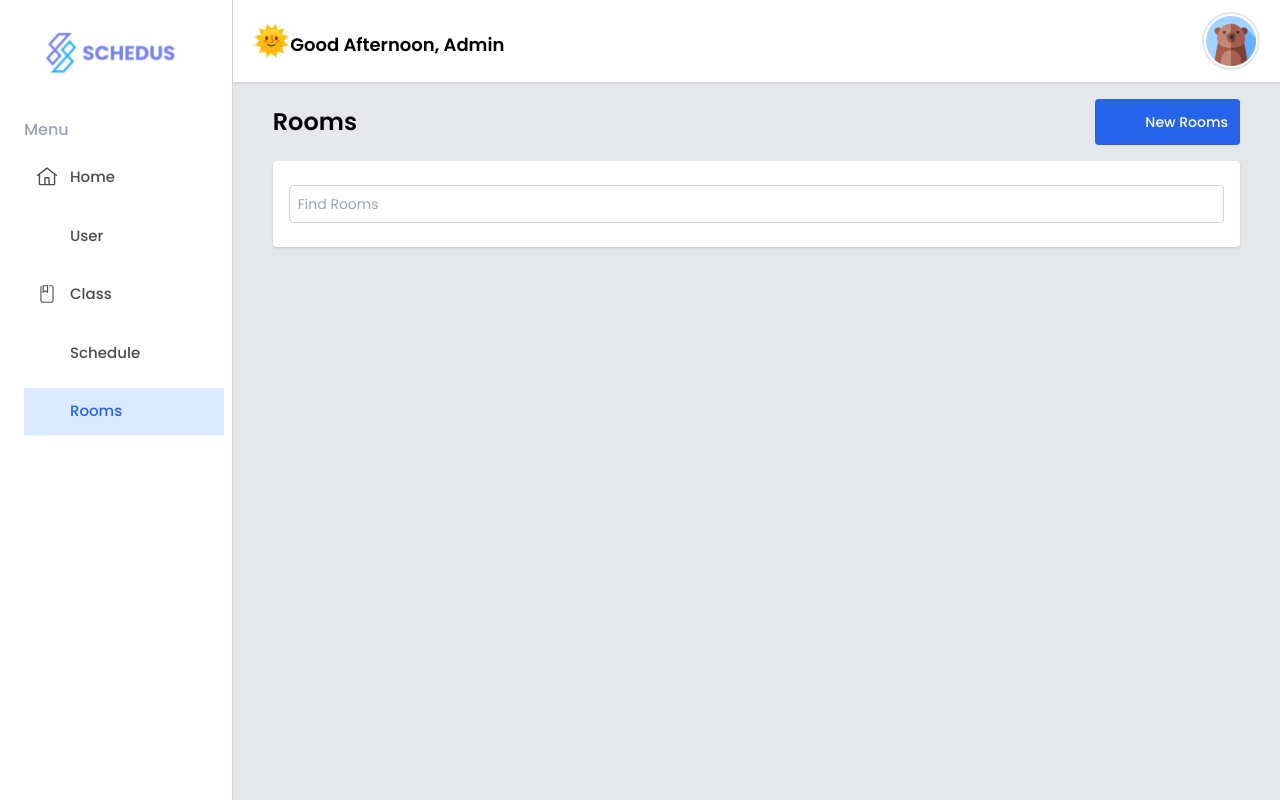
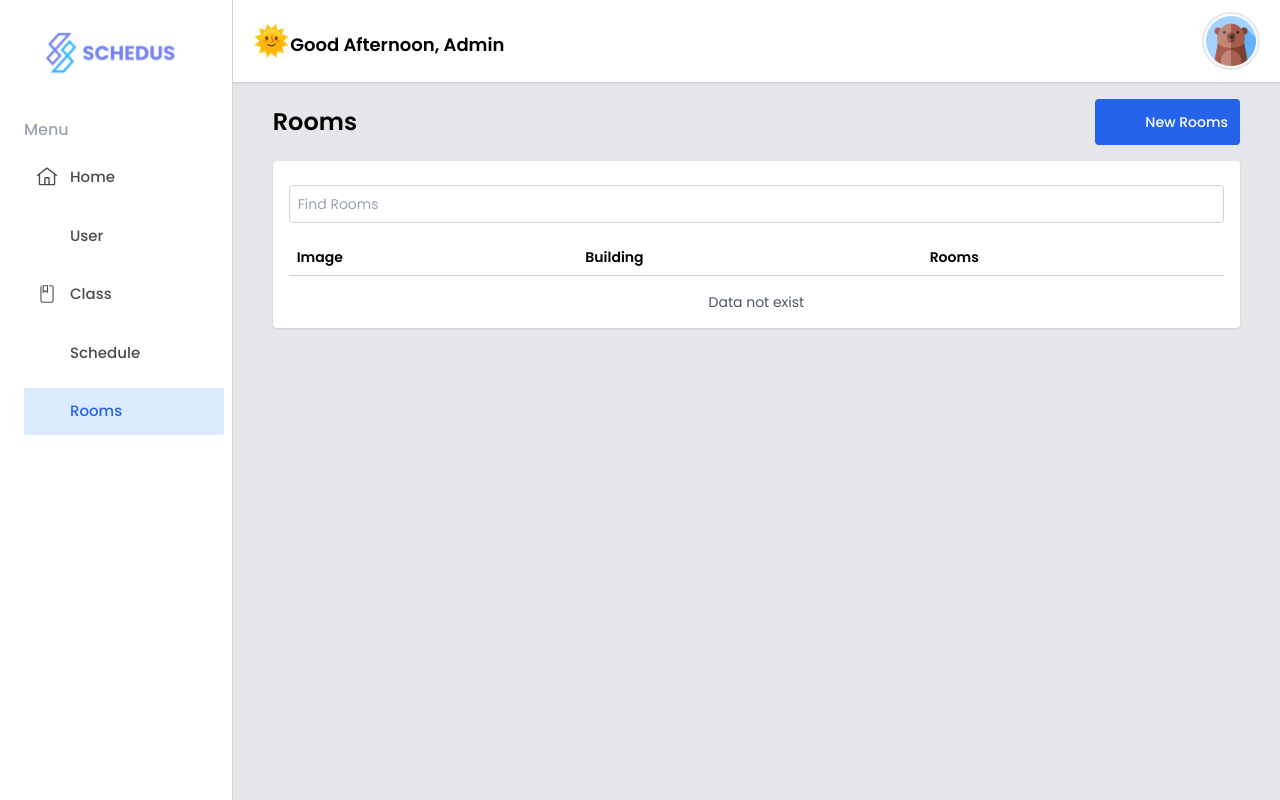
Before and after one commit to rakaiskandar/schedus-admin, a React (Vite) app: page /app/room in a window 1280 px wide. Built offline with nearby package versions, Linux system fonts and the light colour scheme; some icons are missing.

Commit message:
add table

```diff
--- a/src/pages/app/rooms/Rooms.jsx
+++ b/src/pages/app/rooms/Rooms.jsx
@@ -2,8 +2,35 @@ import { Helmet } from "react-helmet-async";
 import NavbarAdmin from "../../../components/NavbarAdmin";
 import { Link } from "react-router-dom";
 import { Icon } from "@iconify/react";
+import { useMemo } from "react";
+import EmptyTable from "../../../components/EmptyTable";
 
 const Rooms = () => {
+    const columns = useMemo(
+        () => [
+            {
+                Header: "Image",
+                accessor: "image",
+                Cell: ({ cell: {value} }) => (
+                    <p className={`text-[13px]`}>{value}</p>
+                )
+            },
+            {
+                Header: "Building",
+                accessor: "building",
+                Cell: ({ cell: {value} }) => (
+                    <p className={`max-w-[160px]`}>{value}</p>
+                )
+            },
+            {
+                Header: "Rooms",
+                accessor: "room",
+                Cell: ({ cell: {value} }) => (
+                    <p className={`text-[13px]`}>{value}</p>
+                )
+            },
+        ]
+    )
     return (
         <>
         <Helmet>
@@ -29,6 +56,8 @@ const Rooms = () => {
                     className="w-full focus:border-blue-600 text-sm outline-none border-[1px] border-gray-300 transition-all duration-300 ease-out  rounded p-2"
                 />
                 </div>
+
+                <EmptyTable columns={columns}/>
             </div>
         </div>
         </>
--- a/src/pages/app/schedule/Schedule.jsx
+++ b/src/pages/app/schedule/Schedule.jsx
@@ -2,8 +2,36 @@ import { Helmet } from "react-helmet-async";
 import NavbarAdmin from "../../../components/NavbarAdmin";
 import { Link } from "react-router-dom";
 import { Icon } from "@iconify/react";
+import EmptyTable from "../../../components/EmptyTable";
+import { useMemo } from "react";
 
 const Schedule = () => {
+    const columns = useMemo(
+        () => [
+            {
+                Header: "Block",
+                accessor: "block",
+                Cell: ({ cell: {value} }) => (
+                    <p className={`text-[13px]`}>{value}</p>
+                )
+            },
+            {
+                Header: "Day",
+                accessor: "day",
+                Cell: ({ cell: {value} }) => (
+                    <p className={`max-w-[160px]`}>{value}</p>
+                )
+            },
+            {
+                Header: "Lesson",
+                accessor: "lesson",
+                Cell: ({ cell: {value} }) => (
+                    <p className={`text-[13px]`}>{value}</p>
+                )
+            },
+        ]
+    );
+
     return (
         <>
         <Helmet>
@@ -29,6 +57,8 @@ const Schedule = () => {
                     className="w-full focus:border-blue-600 text-sm outline-none border-[1px] border-gray-300 transition-all duration-300 ease-out  rounded p-2"
                 />
                 </div>
+
+                <EmptyTable columns={columns}/>
             </div>
         </div>
         </>
```
